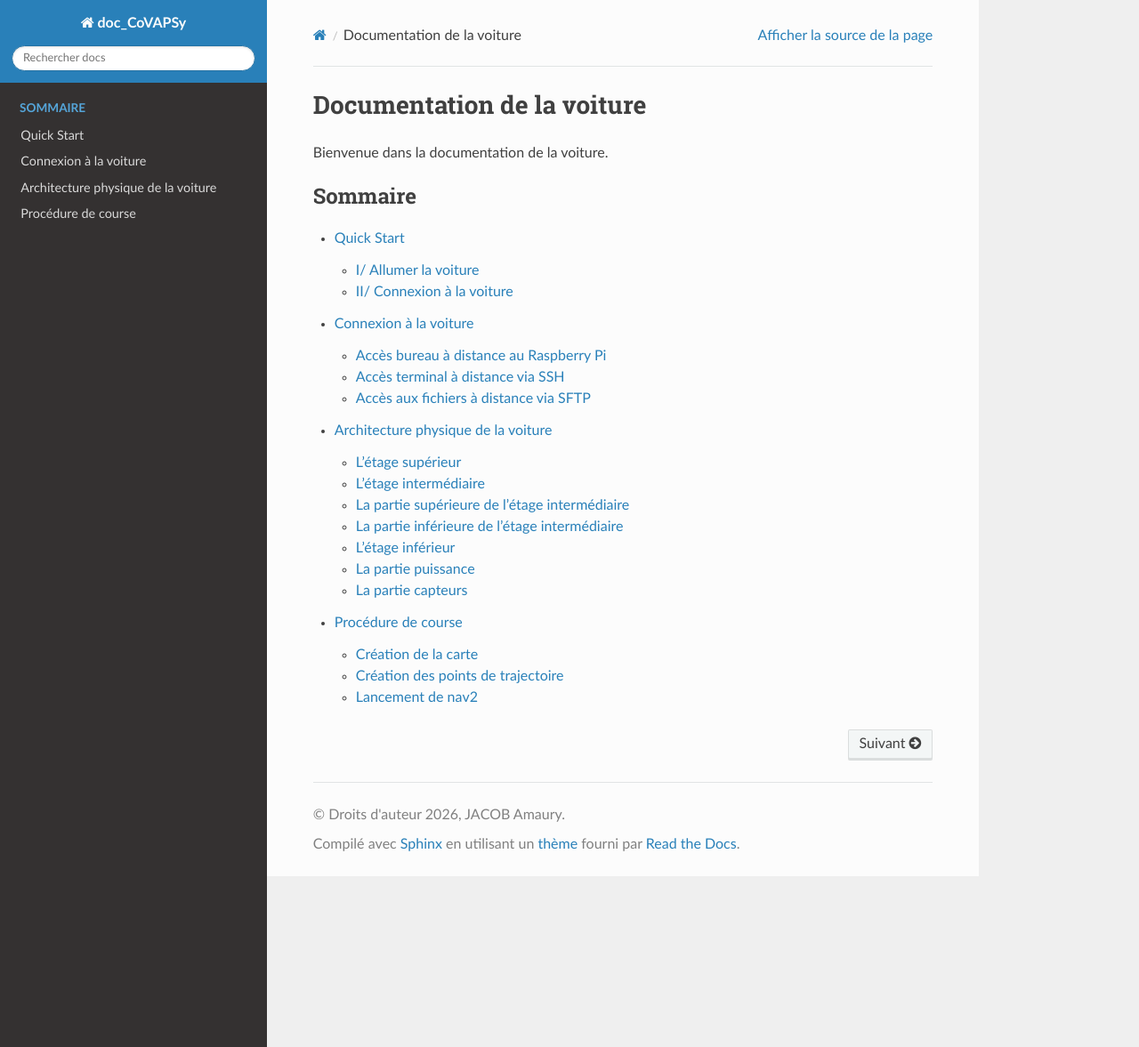
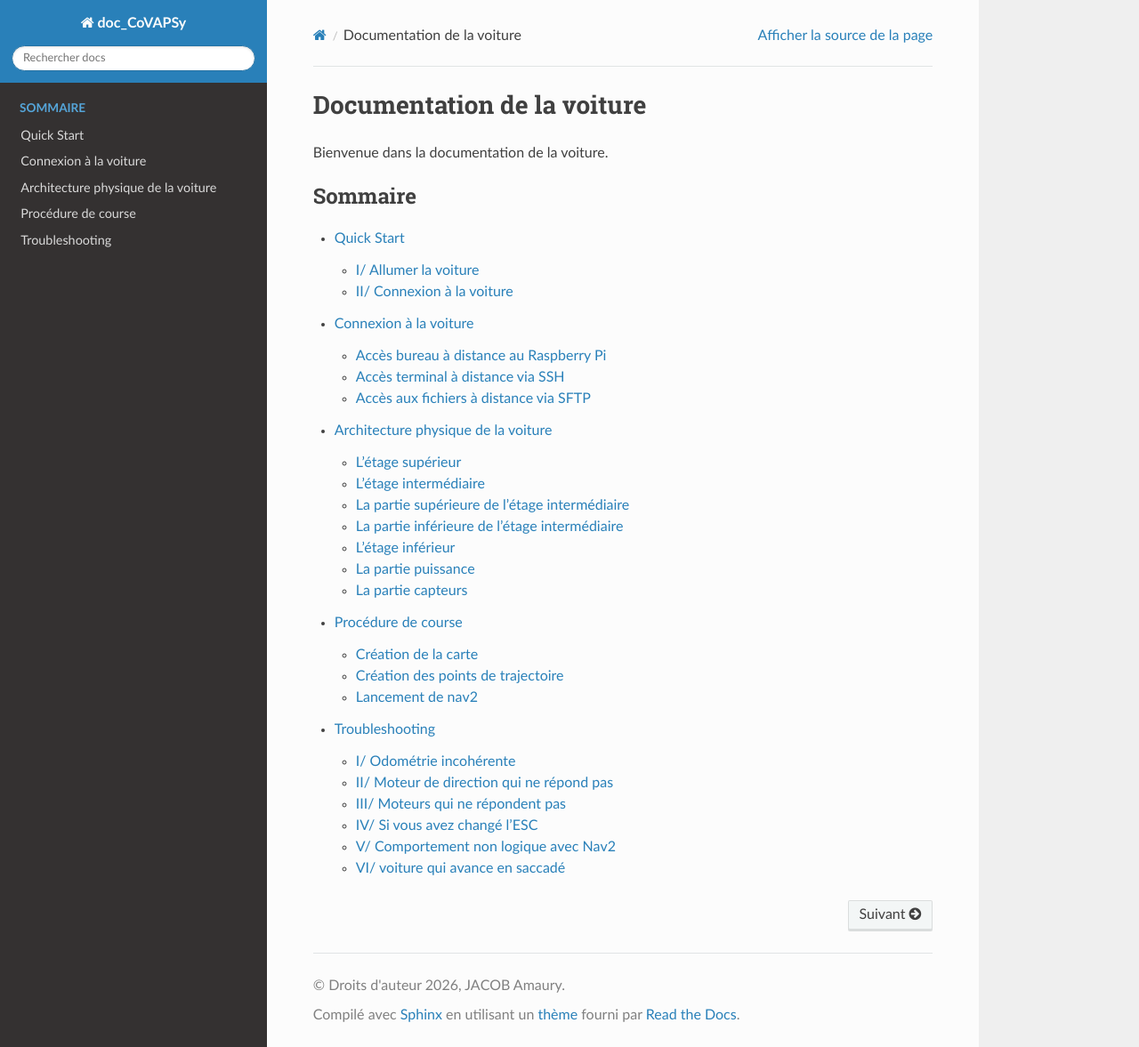
Before and after one commit to JacobAmaury/site_doc_CoVAPSy_SU, a Sphinx documentation site: the page built from source/index.rst, in a window 1280 px wide and 1177 px high. Shown: the whole window at 89% size. Built offline with Sphinx 7.4.7 and the Read the Docs theme 3.1.0, drawn with Linux system fonts in a browser that asks for light colours.

Commit message:
ajout problemes dans troubleshooting

````diff
--- a/source/index.rst
+++ b/source/index.rst
@@ -11,3 +11,4 @@ Bienvenue dans la documentation de la voiture.
    Connexion_voiture/Connexion_voiture
    archi_physique/archi_physique
    procedure_de_course/procedure_de_course
+   troubleshooting/troubleshooting
--- a/source/troubleshooting/troubleshooting.md
+++ b/source/troubleshooting/troubleshooting.md
@@ -29,7 +29,7 @@ Ce cas est facile à résoudre il faut juste faire avancer la voiture avec les r
 Ici aussi il y a deux causes possibles : le bauderate n'est pas le bon ou le moteur est juste débranché.
 ### Bauderate incorrect
 
-Il faut changer le paramètre dans le launchfile de sensor. Sur bolide1 il est à 115200 et sur bolide2 il est à 1000000. Si vous avez des doutes vous pouvez utiliser le logiciel : [dynamixel wizard 2](https://emanual.robotis.com/docs/en/software/dynamixel/dynamixel_wizard2/). Voir aussi le <a href="tuto_add/tuto_dynamixel_wyzard2.html">tuto dynamixel wizard 2</a> pour utiliser le logiciel.
+Il faut changer le paramètre dans le launchfile de sensor. Sur bolide1 il est à 115200 et sur bolide2 il est à 1000000. Si vous avez des doutes vous pouvez utiliser le logiciel : [dynamixel wizard 2](https://emanual.robotis.com/docs/en/software/dynamixel/dynamixel_wizard2/). Voir aussi le <a href="tuto_add/tuto_dynamixel_wyzard2.html" style="color:red;">tuto dynamixel wizard 2</a> pour utiliser le logiciel.
 
 ### Moteur de direction débranché
 
@@ -136,3 +136,17 @@ Sur certains ESC, la marche arrière peut être désactivée par défaut.
 
 - Tout sur l'initialisation ESC : <https://www.thercracer.com/2021/05/tamiya-tble-04s-esc-speed-controller.html>
 - Vidéo : Setting Up Your New TBLE-04S ESC (rechercher sur YouTube)
+
+
+## V/ Comportement non logique avec Nav2
+
+Si vous observez un comportement non logique et qu'il se reproduit au même endroit. Nous avons observé des comportements surprenants en fonction de la présence du soleil. Nous avons constaté ce bug au niveau des virages au fond de la piste de Saint-Cyr et du fond du couloir du deuxième étage de Esclangon. Une solution à Saint-Cyr est de couvrir les fenêtres du fond de la piste avec pour éviter que le soleil ne rentre et perturbe le lidar. Ce bug est vraiment bizarre car sur Rviz2 les points du lidar sont cohérents et ne semblent pas perturbés par le soleil.
+
+## VI/ voiture qui avance en saccadé
+
+Il arrive que la voiture avance et s'arrête très vite. Cela est très probablement du à un noeud qui publie du neutre dans le topic `/cmd_vel`. Par exemple vous avez peut-être lancé 2 noeud téléop un va réster au neutre et l'autre va lui dire d'avancer ce qui produit ce mouvement. Vous pouvez l'observer sur le gif suivant :
+
+%TODO
+```{image} images/sacade.gif
+:width: 50%
+```
````
Also changed, not shown: 16 other files.
